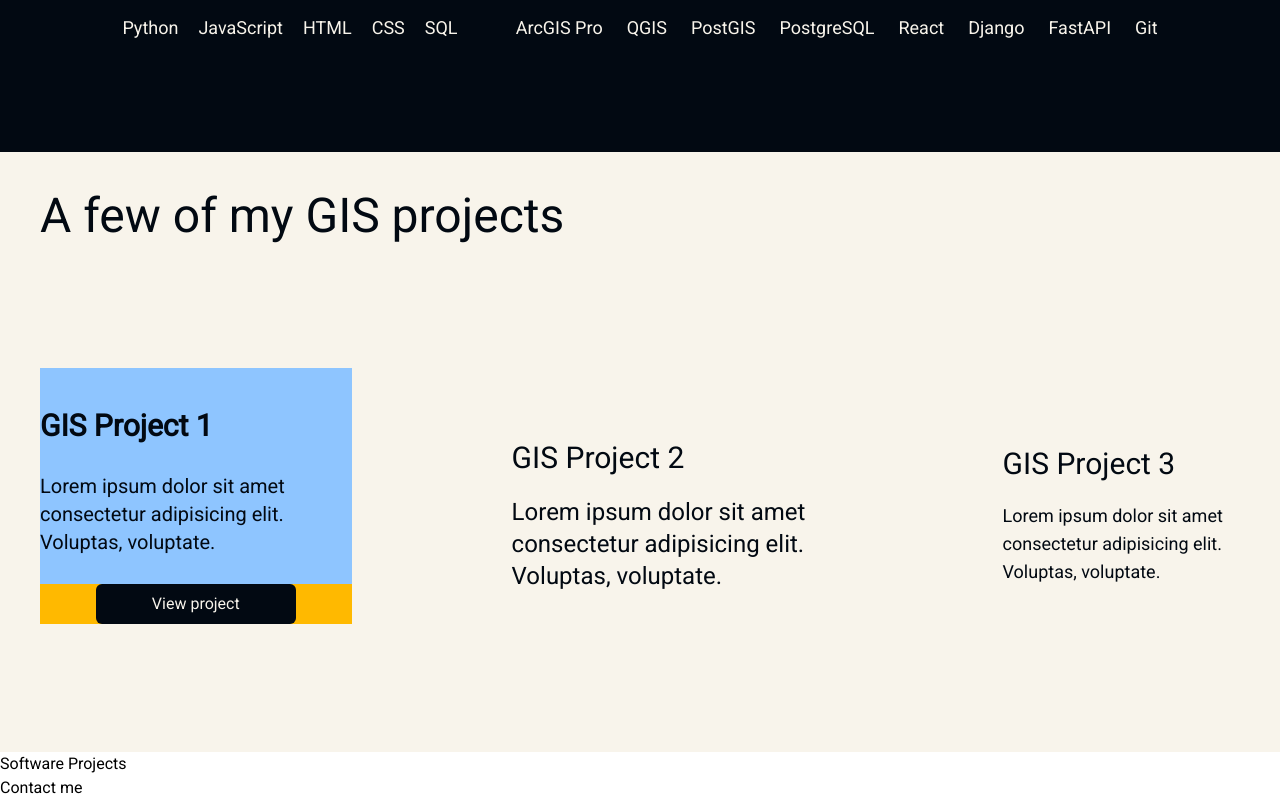
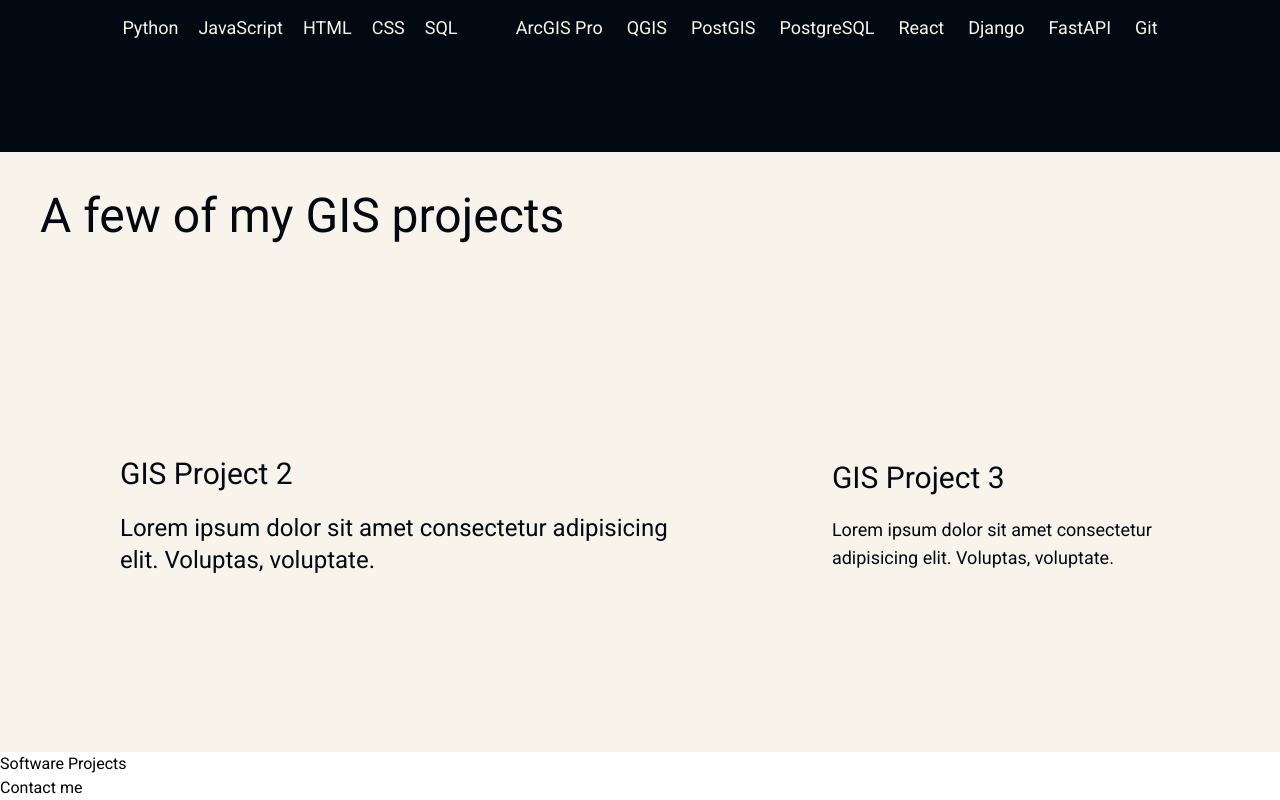
Before and after one commit to Kimberley-saka/my_portfolio, a React (Vite) app: page / in a window 1280 px wide. Shown: the part 1392-2192 px from the top of the page. Built offline with nearby package versions, Linux system fonts and the light colour scheme.

Commit message:
added a card component

```diff
--- /dev/null
+++ b/src/Components/Card.jsx
@@ -0,0 +1,31 @@
+function Card(
+  {
+    projectTittle,
+    projectDescription,
+  }
+) {
+  return (
+    <div className="flex flex-col items-start gap-7">
+
+            <h2 className="text-2xl md:text-3xl pt-10 font-bold">{projectTittle}</h2>
+            <p className="text-lg md:text-xl">
+              {projectDescription}</p>
+
+            <div className="w-full flex justify-center items-center">
+              <motion.button
+                whileHover={{ scale: 1.05, y: -2}}
+                whileTap={{scale:0.9, y: 1}}
+                transition={{type:"spring", stiffness: 300, damping: 15}}
+                id="#"
+                className="text-light-orange bg-dark-blue w-50 h-10 rounded-md"
+                >
+                  View project
+              </motion.button>
+
+            </div>
+
+        </div>
+  )
+}
+
+export default Card;
--- a/src/Components/GIS.jsx
+++ b/src/Components/GIS.jsx
@@ -1,4 +1,4 @@
-
+import { motion } from "motion/react";
 
 function GIS() {
   return (
@@ -7,23 +7,7 @@ function GIS() {
       A few of my GIS projects</h1>
 
       <div className="flex flex-col justify-center items-center h-full md:gap-20 md:flex-row">
-        <div className="flex flex-col items-start gap-7 bg-blue-300">
 
-            <h2 className="text-2xl md:text-3xl pt-10 font-bold">GIS Project 1</h2>
-            <p className="text-lg md:text-xl">
-              Lorem ipsum dolor sit amet consectetur adipisicing elit. Voluptas, voluptate.</p>
-
-            <div className="w-full flex justify-center items-center bg-amber-400">
-                 <button
-            id="#"
-            className="text-light-orange bg-dark-blue w-50 h-10 rounded-md"
-            >
-              View project
-            </button>
-
-            </div>
-
-        </div>
 
           <div>
               <h2 className="text-2xl md:text-3xl md:ml-20 pt-10">GIS Project 2</h2>
```
